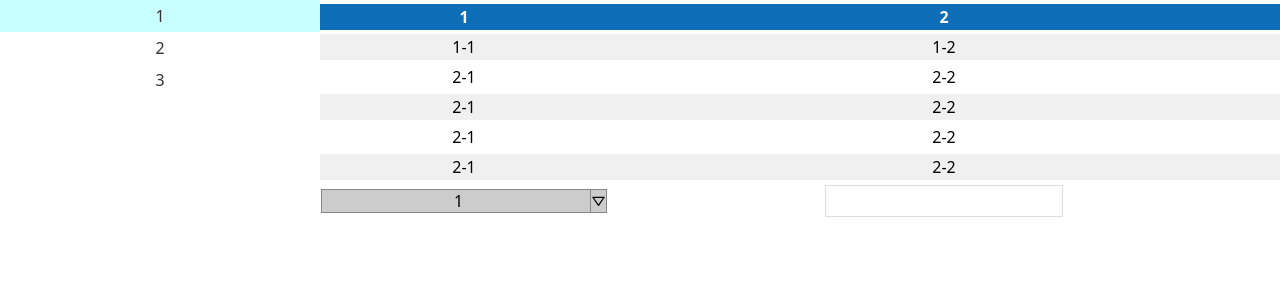
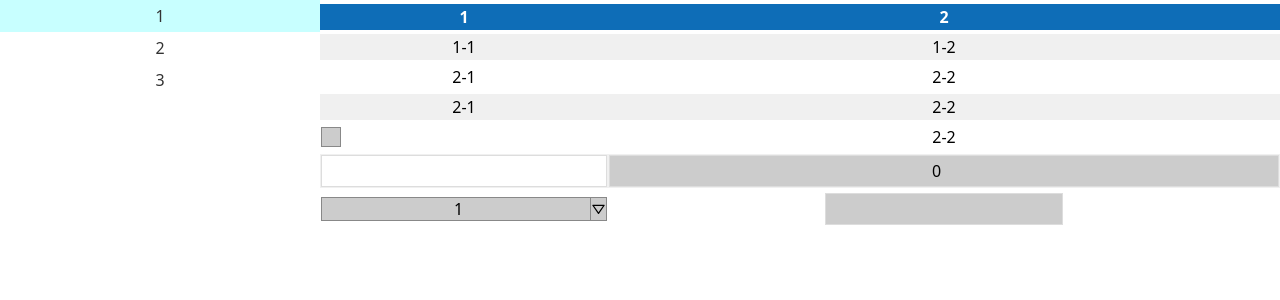
Before and after one commit to xinq05679/react-components, a React (Vite) app: page / in a window 1280 px wide. Shown: the top 300 px of the page. Built offline with nearby package versions, Linux system fonts and the light colour scheme.

Commit message:
Fix the cursor type of the readonly input elemens is still cursor-point

```diff
--- a/src/App.tsx
+++ b/src/App.tsx
@@ -21,6 +21,7 @@ import useQueryDialog from "./hooks/useQueryDialog";
 import { QueryDialogType } from "./metadata/QueryDialogType";
 import BasicList from "./components/list/BasicList";
 import BasicToolTip from "./components/tooltip/BasicToolTip";
+import BasicNumeric from "./components/numeric/BasicNumeric";
 
 const App: React.FC = () => {
   const [checkedList, setCheckedList] = useState([
@@ -89,8 +90,20 @@ const App: React.FC = () => {
               [<td>1-1</td>, <td>1-2</td>],
               [<td>2-1</td>, <td>2-2</td>],
               [<td>2-1</td>, <td>2-2</td>],
-              [<td>2-1</td>, <td>2-2</td>],
-              [<td>2-1</td>, <td>2-2</td>],
+              [
+                <td>
+                  <BasicCheckBox readOnly />
+                </td>,
+                <td>2-2</td>,
+              ],
+              [
+                <td>
+                  <BasicNumberInput />
+                </td>,
+                <td>
+                  <BasicNumeric readOnly />
+                </td>,
+              ],
               [
                 <td>
                   <BasicSelect
@@ -102,6 +115,7 @@ const App: React.FC = () => {
                 <td>
                   <BasicToolTip text="QQ" position="TC">
                     <BasicTextInput
+                      readOnly
                       value=""
                       onValueChanged={(value) => console.log(value)}
                       onBlur={(value) => console.log(value)}
--- a/src/components/input/BasicTextInput.tsx
+++ b/src/components/input/BasicTextInput.tsx
@@ -56,12 +56,13 @@ export const BasicTextInput: React.FC<BasicTextInputProps> = ({
         [
           "[&]:hover:border-[#00f]",
           "[&]:focus:border-[#00f]",
-          "[&]:focus:cursor-text",
+          "[&]:focus:cursor-auto",
         ],
         [
           "[&[readOnly]]:bg-[#ccc]",
-          "[&[readOnly]]:hover:border-0",
-          "[&[readOnly]]:focus:border-0",
+          "[&[readOnly]]:hover:border-[#ddd]",
+          "[&[readOnly]]:focus:border-[#ddd]",
+          "[&[readOnly]]:cursor-auto",
         ]
       ),
     },
--- a/src/components/numeric/BasicNumberInput.tsx
+++ b/src/components/numeric/BasicNumberInput.tsx
@@ -73,11 +73,18 @@ export const BasicNumberInput: React.FC<BasicNumberInputProps> = ({
         "grow",
         "outline-0",
         "text-center",
-        ["border border-[#ddd]", "hover:border-[#00f]", "focus:border-[#00f]"],
+        "cursor-pointer",
+        [
+          "border border-[#ddd]",
+          "[&]:hover:border-[#00f]",
+          "[&]:focus:border-[#00f]",
+          "[&]:focus:cursor-auto",
+        ],
         [
           "[&[readOnly]]:bg-[#ccc]",
-          "[&[readOnly]]:hover:border-0",
-          "[&[readOnly]]:focus:border-0",
+          "[&[readOnly]]:hover:border-[#ddd]",
+          "[&[readOnly]]:focus:border-[#ddd]",
+          "[&[readOnly]]:cursor-auto",
         ]
       ),
     },
--- a/src/components/numeric/BasicNumeric.tsx
+++ b/src/components/numeric/BasicNumeric.tsx
@@ -72,11 +72,17 @@ export const BasicNumeric: React.FC<BasicNumericProps> = ({
         "outline-0",
         "text-center",
         "cursor-pointer",
-        ["border border-[#ddd]", "hover:border-[#00f]", "focus:border-[#00f]"],
+        [
+          "border border-[#ddd]",
+          "[&]:hover:border-[#00f]",
+          "[&]:focus:border-[#00f]",
+          "[&]:focus:cursor-auto",
+        ],
         [
           "[&[readOnly]]:bg-[#ccc]",
-          "[&[readOnly]]:hover:border-0",
-          "[&[readOnly]]:focus:border-0",
+          "[&[readOnly]]:hover:border-[#ddd]",
+          "[&[readOnly]]:focus:border-[#ddd]",
+          "[&[readOnly]]:cursor-auto",
         ]
       ),
     },
--- a/src/components/treeview/BasicTreeViewItem.tsx
+++ b/src/components/treeview/BasicTreeViewItem.tsx
@@ -79,6 +79,7 @@ export const BasicTreeViewItem: React.FC<BasicTreeViewItemProps> = ({
 
   return (
     <button
+      id={id}
       data-type={children ? "branch" : "node"}
       data-selected={isSelected}
       className={_containerStyle.css}
```
